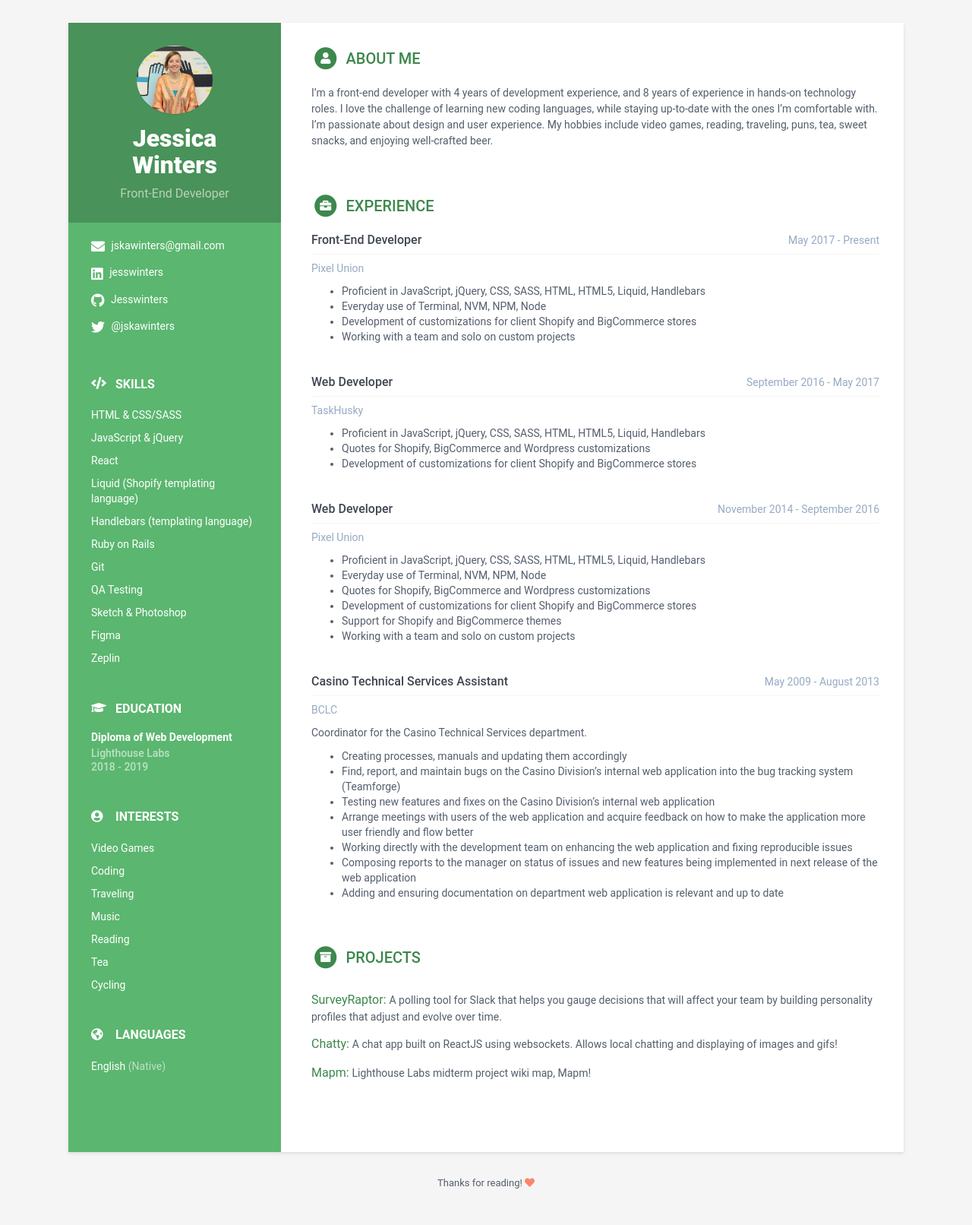
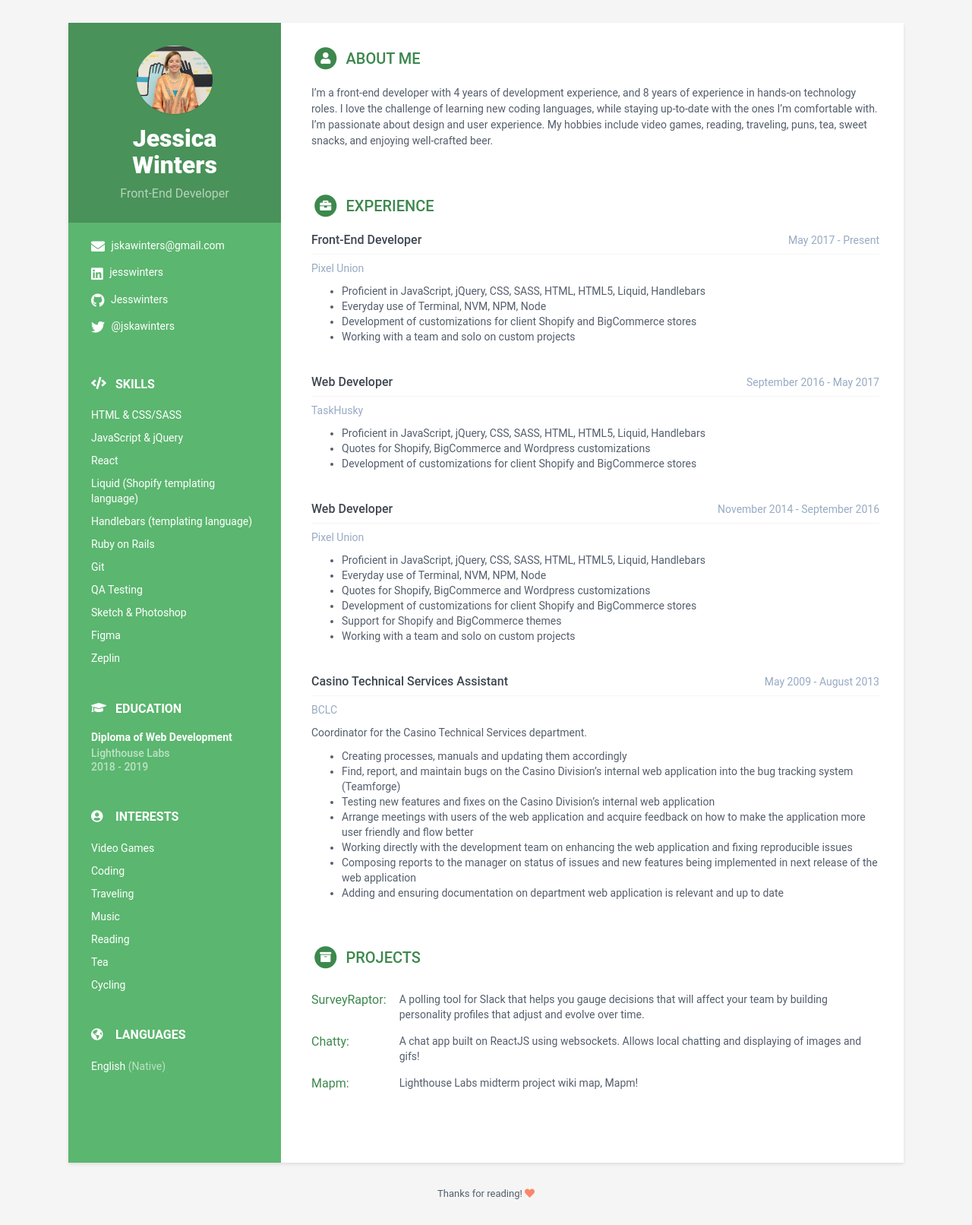
Before and after one commit to Jesswinters/Jesswinters.github.io, a Jekyll site: the page built from index.html, in a window 1280 px wide. Shown: the whole page at 76% size. Built offline with Jekyll 4.4.1, drawn with Linux system fonts in a browser that asks for light colours.

Commit message:
Updated styles for projects

```diff
--- a/_sass/_base.scss
+++ b/_sass/_base.scss
@@ -242,10 +242,15 @@ p {
   }
 
   .project-title {
+    display: inline-block;
+    width: 15%;
     font-size: 16px;
-    font-weight: 400;
-    margin-top: 0;
-    margin-bottom: 5px;
+    vertical-align: top;
+  }
+
+  .project-tagline {
+    display: inline-block;
+    width: 84%;
   }
 
   .projects-section {
```
